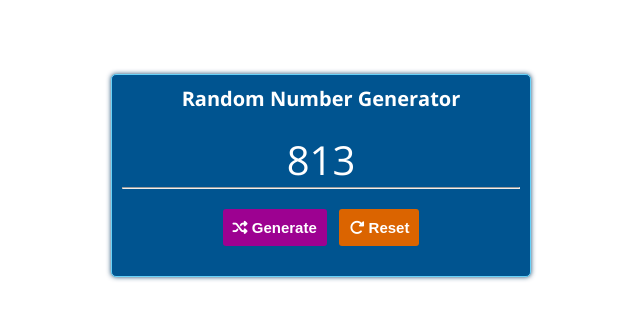
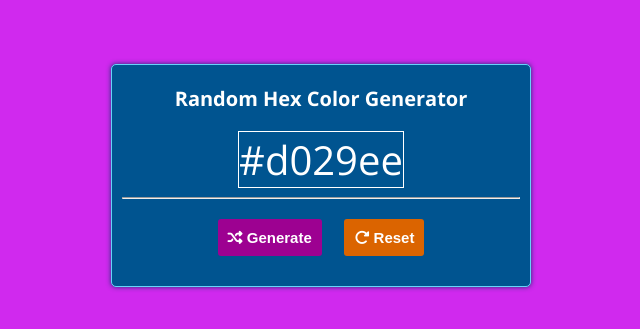
Before and after one commit to microservices-sportsshop/hcj-js-hexcolor-generator, a plain HTML site: page src/index.html in a window 1280 px wide. Shown: the part 225-554 px from the top of the page, without its empty margins (319-959 px from the left). Drawn offline with nearby package versions, Linux system fonts and the light colour scheme.

Commit message:
Swamy/15jun work (#2)
* Html Changes

* Html, and Css changes

* Changes

* Update script.js

* Renamed

```diff
--- a/src/index.html
+++ b/src/index.html
@@ -10,14 +10,14 @@
 
     <script src="https://kit.fontawesome.com/1935d064dd.js" crossorigin="anonymous"></script>
 
-    <title>Random Number Generator</title>
+    <title>Hex Color Generator</title>
 </head>
 
 <body>
     <div class="container">
-        <div class="counter-div">
-            <h1>Random Number Generator</h1>
-            <span class="number">0</span>
+        <div class="hexcolor-div">
+            <h1>Random Hex Color Generator</h1>
+            <span class="hexcolor">#ffffff</span>
 
             <hr>
 
--- a/src/script.js
+++ b/src/script.js
@@ -1,15 +1,17 @@
 document.addEventListener("DOMContentLoaded", () => {
-    const number = document.querySelector(".number");
+    const hexcolor = document.querySelector(".hexcolor");
     const generateBtn = document.querySelector(".generate");
     const resetBtn = document.querySelector(".reset");
 
     const generateNumber = () => {
-        const randomNumber = Math.floor(Math.random() * 1001); // Generate number between 0 and 1000
-        number.textContent = randomNumber;
+        const randomColor = `#${Math.random().toString(16).substring(2, 8)}`;
+        document.body.style.backgroundColor = randomColor;
+
+        hexcolor.textContent = randomColor;
     };
 
     const resetNumber = () => {
-        number.textContent = 0;
+        hexcolor.textContent = "#ffffff";
     };
 
     generateBtn.addEventListener("click", generateNumber);
--- a/src/styles.css
+++ b/src/styles.css
@@ -29,15 +29,6 @@ body {
   font-family: "Open Sans", sans-serif;
 }
 
-p {
-  font-size: 1.6rem;
-  line-height: 1.5;
-}
-
-img {
-  width: 100%;
-}
-
 .container {
   max-width: 900px;
   margin: 0 auto;
@@ -48,7 +39,7 @@ img {
   height: 100vh;
 }
 
-.counter-div {
+.hexcolor-div {
   width: 42rem;
   border: 1px solid var(--light-blue-border);
   padding: 1rem;
@@ -59,17 +50,19 @@ img {
   box-shadow: 0 0 5px rgba(1, 54, 95, 0.9);
 }
 
-.counter-div>* {
+.hexcolor-div>* {
   margin-bottom: 2rem;
+  margin-top: 1rem;
 }
 
-.number {
+.hexcolor {
   font-size: 4rem;
+  border: 1px solid var(--white);
 }
 
 .buttons button {
   padding: 1rem;
-  margin: 0 5px;
+  margin: 0 1rem;
   font-size: 1.5rem;
   color: var(--white);
   font-weight: 700;
```
Also changed, not shown: 1 other file.
